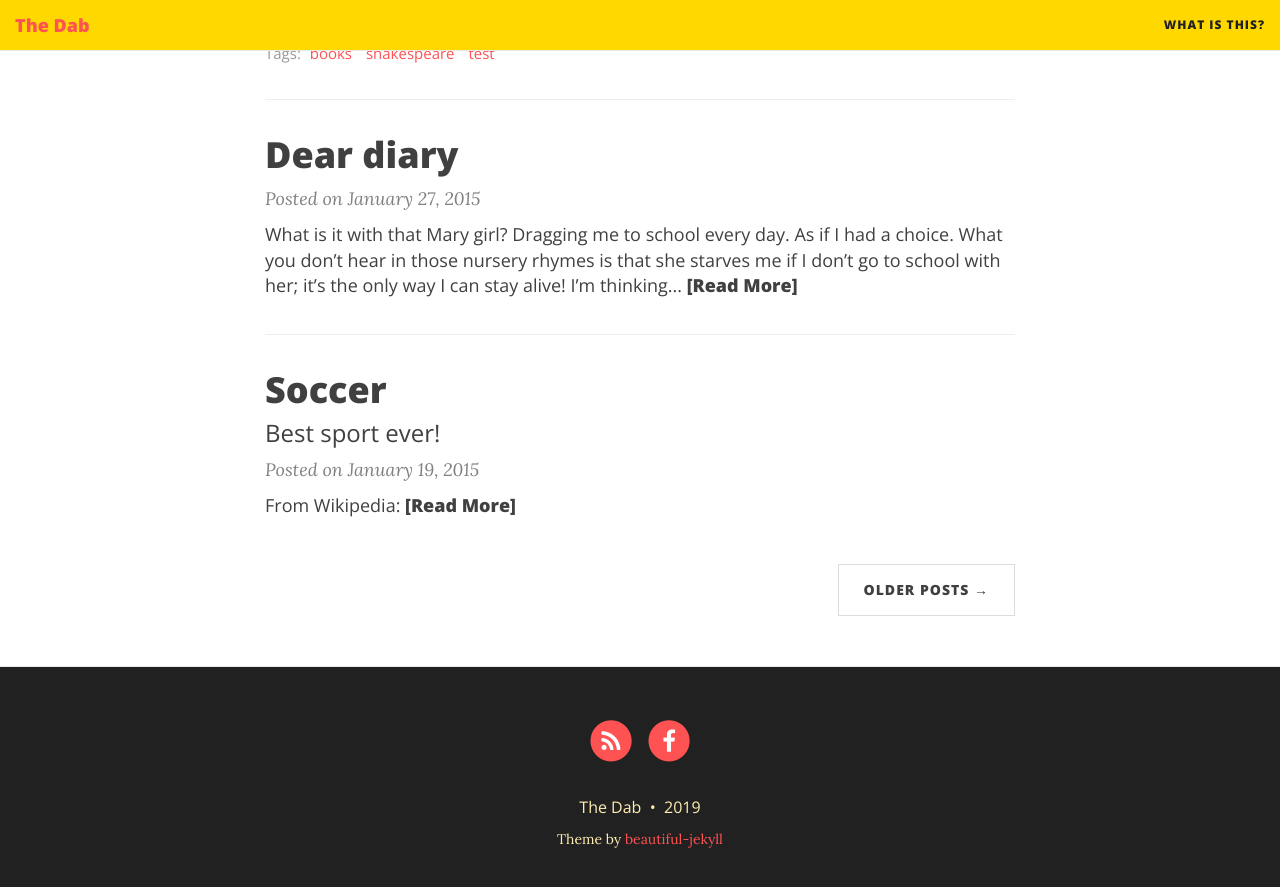
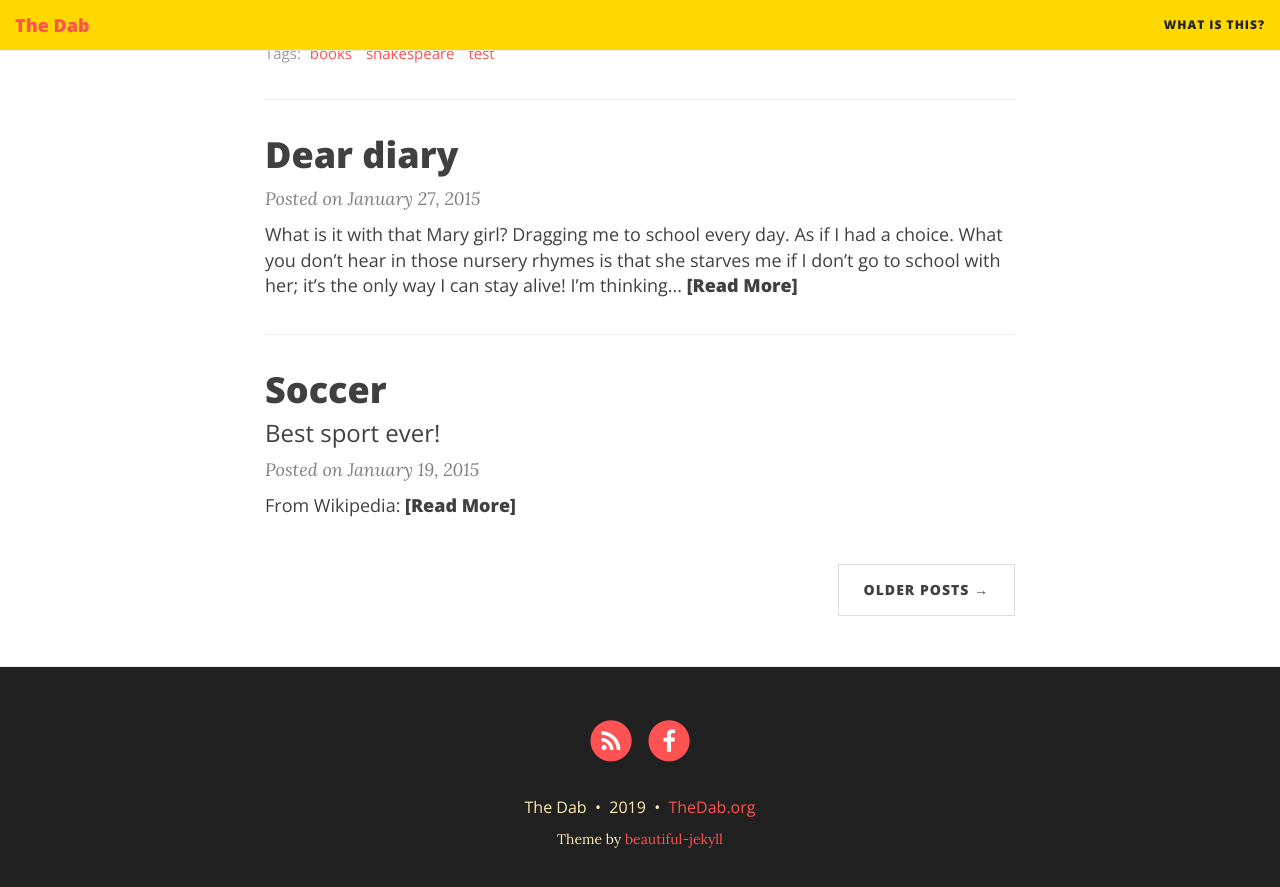
Before and after one commit to The-Dab/the-dab.github.io, a Jekyll site: the page built from index.html, in a window 1280 px wide and 900 px high, scrolled down 1514 px. Shown: the top 887 px of the window. Built offline with Jekyll 4.4.1, drawn with Linux system fonts in a browser that asks for light colours; nearby versions of some CDN libraries; the list of posts is cut into pages by our own code.

Commit message:
Added GA

```diff
--- a/_config.yml
+++ b/_config.yml
@@ -99,12 +99,12 @@
 
 # How to display the link to the website in the footer
 # Remove this if you don't want a link in the footer
-# url-pretty: "MyWebsite.com"  # eg. "deanattali.com/beautiful-jekyll"
+url-pretty: "TheDab.org"  # eg. "deanattali.com/beautiful-jekyll"
 
 # --- Web Statistics Section --- #
 
 # Fill in your Google Analytics gtag.js ID to track your website using gtag
-#gtag: ""
+gtag: "UA-142585789-1"
 
 # Fill in your Google Analytics ID to track your website using GA
 #google_analytics: ""
```
